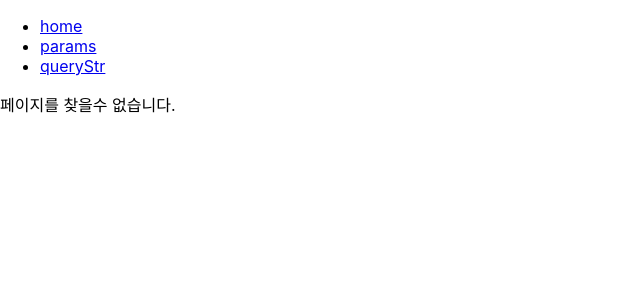
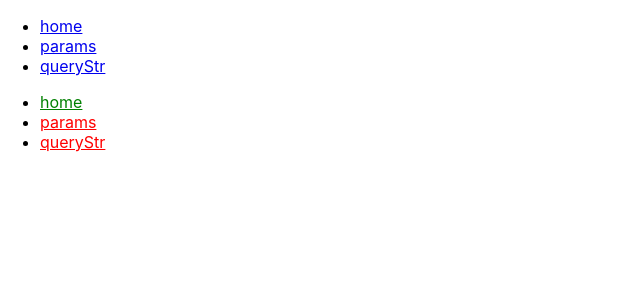
Before and after one commit to limhoooo/react-basic, a React (Create React App) app: page /login in a window 1280 px wide. Shown: the top 300 px of the page, without its empty margins (0-640 px from the left). Built offline with nearby package versions, Linux system fonts and the light colour scheme.

Commit message:
라우터마무리

```diff
--- a/src/App.js
+++ b/src/App.js
@@ -1,19 +1,24 @@
-import { BrowserRouter, Routes, Route } from "react-router-dom";
+import { BrowserRouter, Routes, Route, Navigate } from "react-router-dom";
 import "./App.css";
 import Home from "./pages/Home";
 import Params from "./pages/Params";
 import QueryStr from "./pages/QueryStr";
 import NotFound from "./pages/NotFound";
+import Login from "./pages/Login";
 import Links from "./components/Links";
-function App() {
+import NavLinks from "./components/NavLinks";
+function App(props) {
+  const user = "";
   return (
     <BrowserRouter>
       <Links />
+      <NavLinks />
       <Routes>
+        <Route path="/login" element={!user ? <Navigate to="" /> : <Login />} />
         <Route path="/params/:id" element={<Params />} />
         <Route path="/queryStr" element={<QueryStr />} />
         <Route path="/" element={<Home />} />
-        <Route path="/*" element={<NotFound />} />
+        <Route path="*" element={<NotFound />} />
       </Routes>
     </BrowserRouter>
   );
--- /dev/null
+++ b/src/components/LoginButton.jsx
@@ -0,0 +1,19 @@
+import React from 'react';
+import { useNavigate } from 'react-router-dom';
+
+const LoginButton = () => {
+    const navigate = useNavigate();
+    const login = () => {
+        setTimeout(() => {
+            navigate("/")
+        }, 1000)
+    }
+    return (
+        <div>
+            <button onClick={() => navigate('/')}>Home 가기</button>
+            <button onClick={login}>1초뒤 Home 가기</button>
+        </div>
+    );
+};
+
+export default LoginButton;
--- /dev/null
+++ b/src/components/NavLinks.jsx
@@ -0,0 +1,24 @@
+import React from 'react';
+import { NavLink } from "react-router-dom";
+
+
+const NavLinks = () => {
+    const activeFnc = (isActive) => isActive ? 'green' : 'red';
+    const randomNum = Math.floor(Math.random() * 10);
+    const querySt = 'name=mark&age=19'
+    return (
+        <ul>
+            <li>
+                <NavLink to="/" style={(isActive) => ({ color: activeFnc(isActive) })}>home</NavLink>
+            </li>
+            <li>
+                <NavLink to={`/params/${randomNum}`} style={({ isActive }) => ({ color: activeFnc(isActive) })}>params</NavLink>
+            </li>
+            <li>
+                <NavLink to={`/queryStr?${querySt}`} style={({ isActive }) => ({ color: activeFnc(isActive) })}>queryStr</NavLink>
+            </li>
+        </ul>
+    );
+};
+
+export default NavLinks;
--- /dev/null
+++ b/src/pages/Login.jsx
@@ -0,0 +1,12 @@
+import React from 'react';
+import LoginButton from '../components/LoginButton';
+const Login = () => {
+    return (
+        <div>
+            <h2>Login 페이지 입니다.</h2>
+            <LoginButton />
+        </div>
+    );
+};
+
+export default Login;
```
